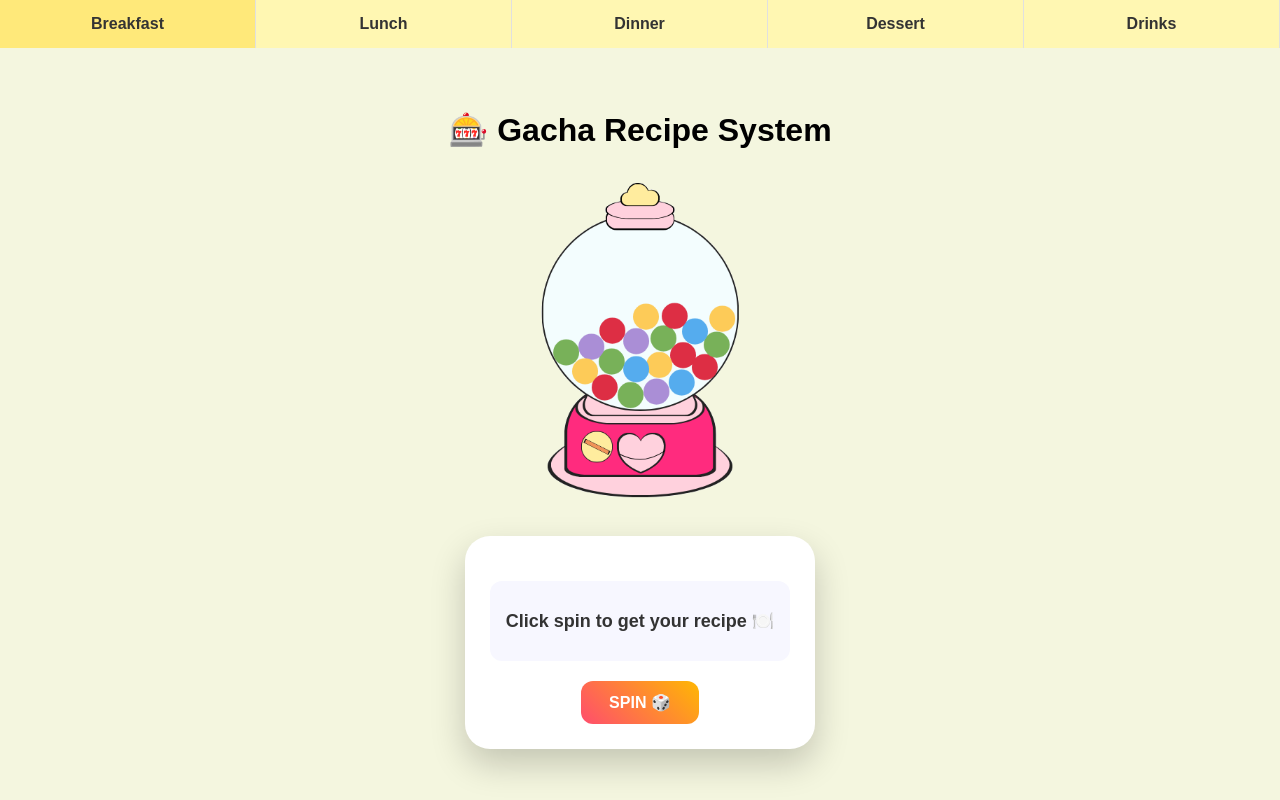
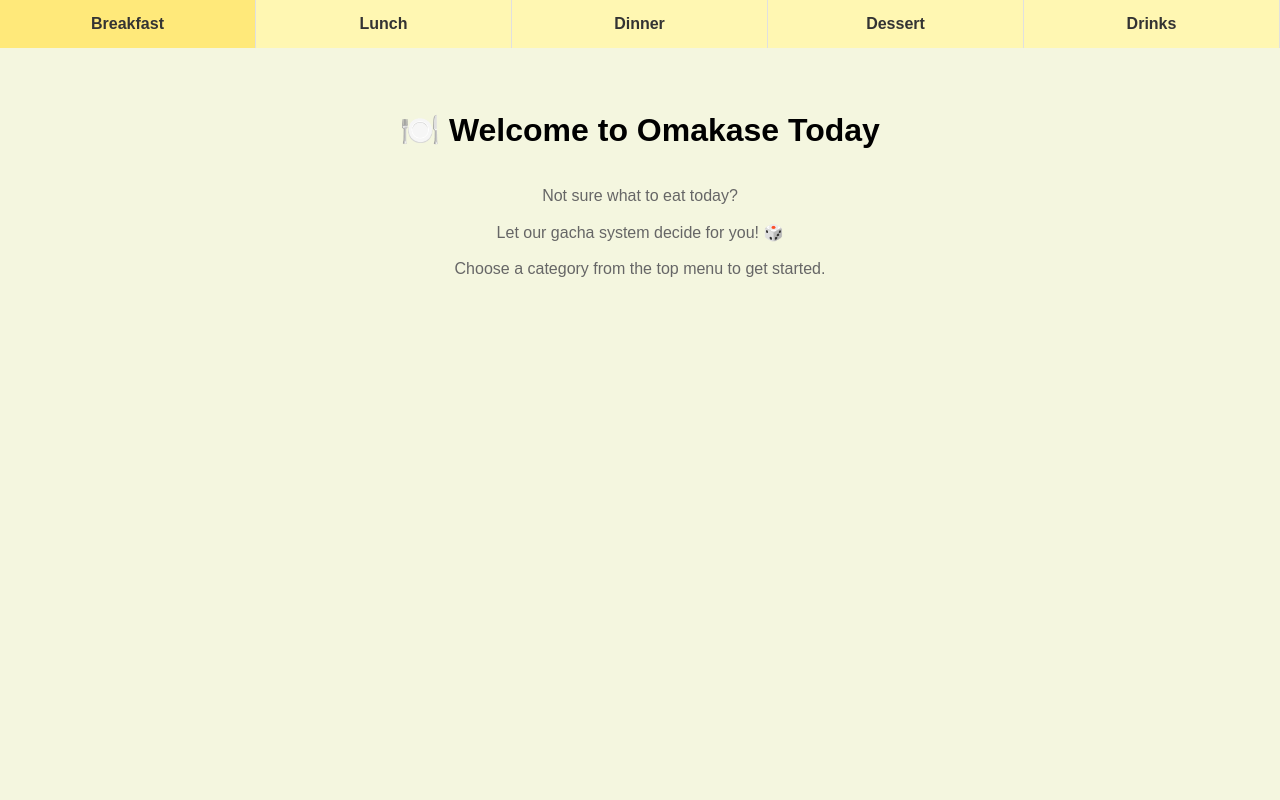
Before and after one commit to sxrxnyx07/GitExercise-OmakaseToday, a Flask app: page /random-page in a window 1280 px wide. Run offline with Flask 3, Linux system fonts and the light colour scheme.

Commit message:
Create landing page for gacha system (random.html) with welcome message and navigation guidance

```diff
--- a/static/style.css
+++ b/static/style.css
@@ -12,6 +12,7 @@ body {
     align-items: center;
 
     margin-top: 90px;
+    animation: fadeIn 1s ease;
 }
 
 /* title */
--- a/templates/random.html
+++ b/templates/random.html
@@ -19,66 +19,15 @@
 
 <div class="container">
 
-    <h1>🎰 Gacha Recipe System</h1>
+    <h1>🍽️ Welcome to Omakase Today</h1>
 
-    <!-- GACHA IMAGE -->
-    <img id="gachaImg" class="gacha-img"
-     src="{{ url_for('static', filename='gacha.png') }}">
-
-    <div id="ball" class="ball"></div>
-
-    <div class="machine-box">
-
-        <div id="result">
-            Click spin to get your recipe 🍽️
-        </div>
-
-        <button onclick="spin()">SPIN 🎲</button>
-
-    </div>
+    <p class="subtitle">
+        Not sure what to eat today?<br><br>
+        Let our gacha system decide for you! 🎲<br><br>
+        Choose a category from the top menu to get started.
+    </p>
 
 </div>
 
-<script>
-function spin() {
-
-    let resultBox = document.getElementById("result");
-    let button = document.querySelector("button");
-    let gachaImg = document.getElementById("gachaImg");
-    let ball = document.getElementById("ball");
-
-    button.disabled = true;
-
-    gachaImg.classList.add("spin");
-    resultBox.innerText = "Spinning...";
-
-    setTimeout(() => {
-
-        // ⭐ ball drop
-        ball.classList.add("drop");
-
-        fetch('/random')
-        .then(res => res.json())
-        .then(data => {
-
-            resultBox.innerText = "Revealing...";
-
-            setTimeout(() => {
-
-                resultBox.innerText = "You got: " + data.recipe;
-
-                gachaImg.classList.remove("spin");
-                ball.classList.remove("drop");
-
-                button.disabled = false;
-
-            }, 800);
-
-        });
-
-    }, 1000);
-}
-</script>
-
 </body>
 </html>
```
